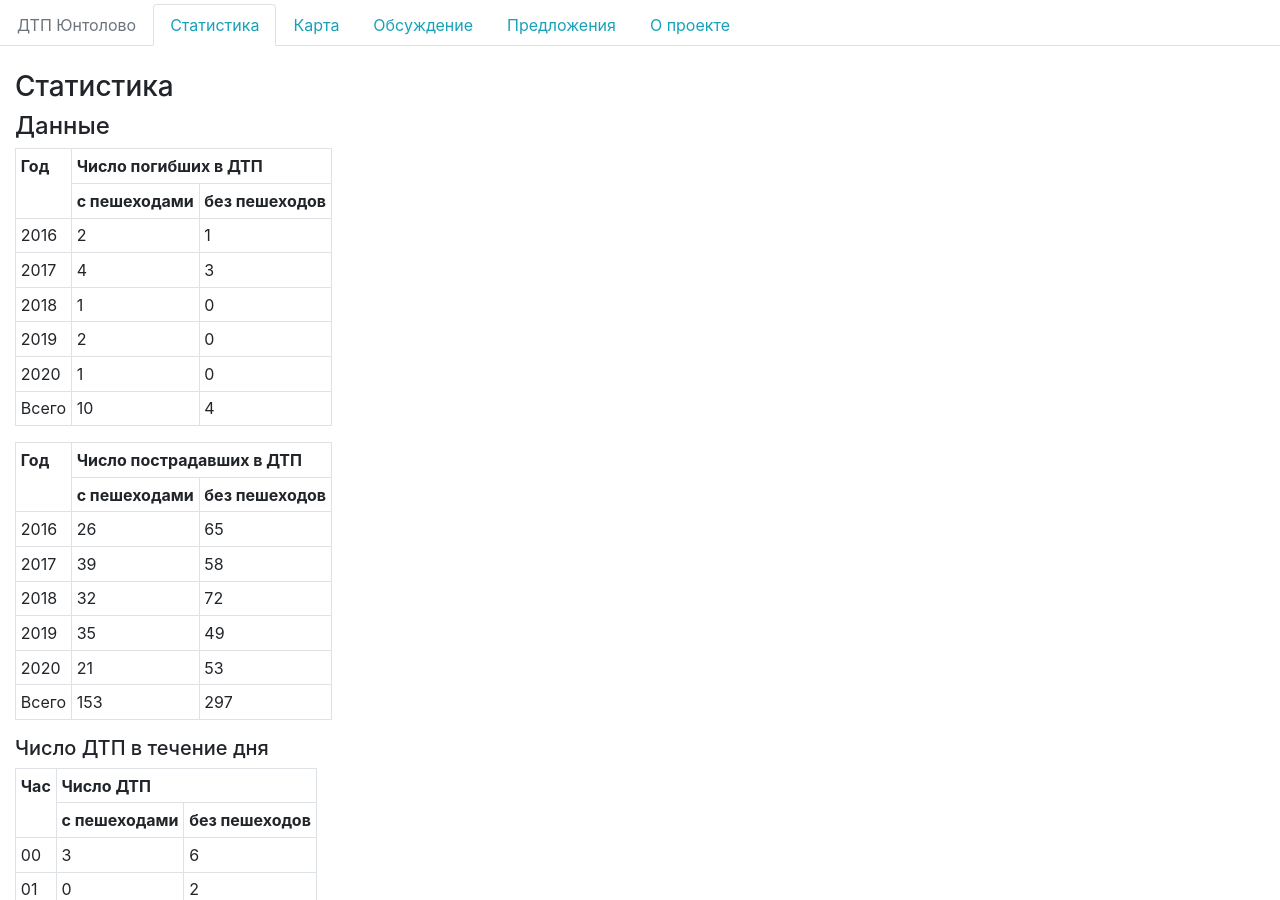
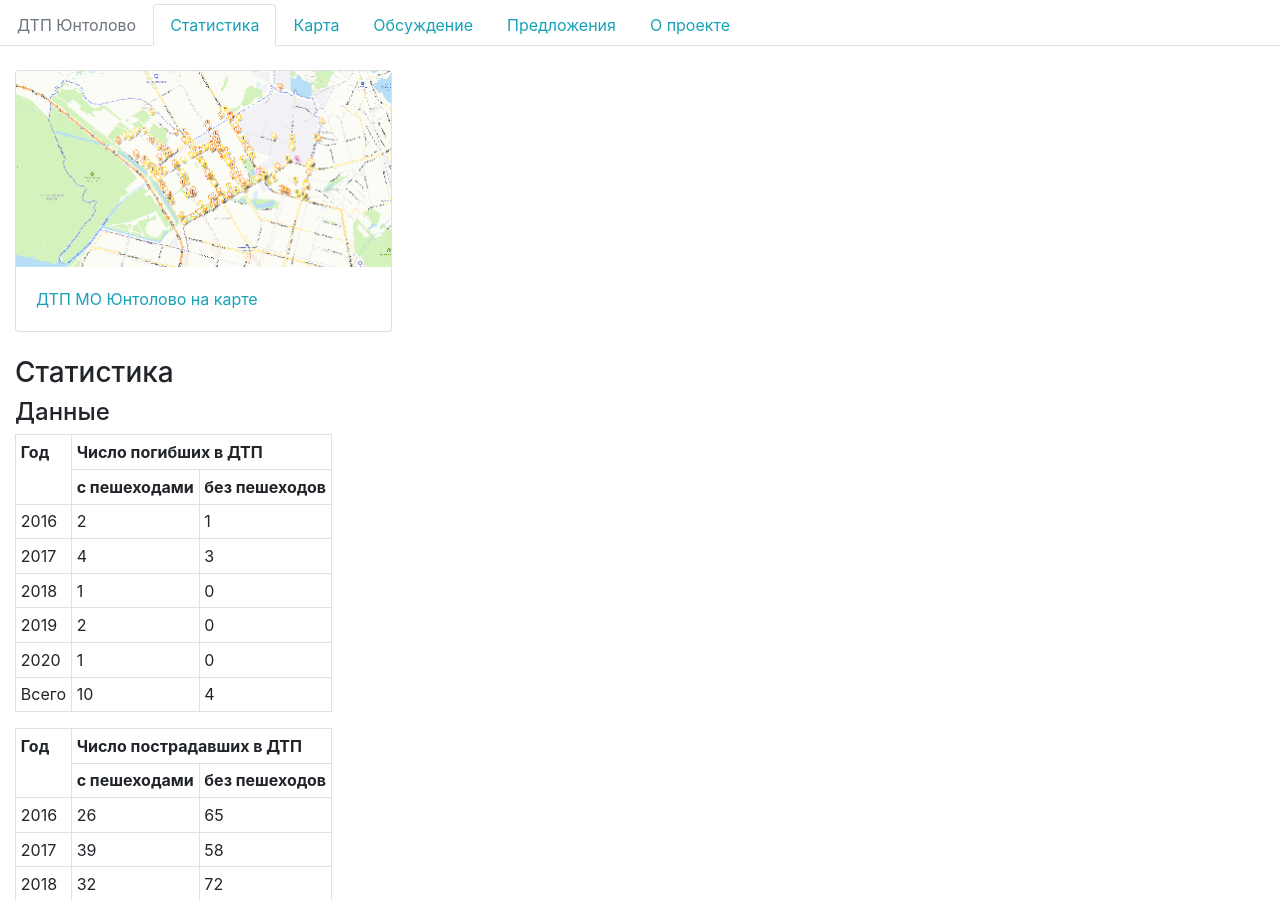
Before and after one commit to untolovo-dtp/untolovo-dtp.github.io, a Jekyll site: the page built from index.html, in a window 1280 px wide and 900 px high. Built offline with Jekyll 4.4.1, drawn with Linux system fonts in a browser that asks for light colours; a script that is not in the unit is left out.

Commit message:
og + fixes

```diff
--- a/_layouts/default.html
+++ b/_layouts/default.html
@@ -12,43 +12,27 @@
 <script>
 
 </script>
-
 {% endif %}
 
 <title>{{ page.title }}</title>
 
-{% if page.og_description %}
-<meta name="description" content="{{ page.og_description }}" />
+{% if page.description %}
+<meta name="description" content="{{ page.description }}" />
 {% endif %}
-{% if page.og_image %}
-<link rel="image_src" href="{{ page.og_image }}" />
-{% endif %}
-
-{% if page.og_title %}
-<meta property="og:title" content="{{ page.og_title }}">
-{% else %}
+<link rel="image_src" href="/og-image.png" />
 <meta property="og:title" content="{{ page.title }}">
-{% endif %}
 <meta property="og:type" content="article">
-{% if page.og_image %}
-<meta property="og:image" content="{{ page.og_image }}">
-{% endif %}
-{% if page.og_description %}
-<meta property="og:description" content="{{ page.og_description }}">
+<meta property="og:image" content="/og-image.png">
+{% if page.description %}
+<meta property="og:description" content="{{ page.description }}">
 {% endif %}
 
 <meta name="twitter:card" content="summary">
-{% if page.og_title %}
-<meta name="twitter:title" content="{{ page.og_title }}">
-{% else %}
 <meta property="og:title" content="{{ page.title }}">
+{% if page.description %}
+<meta name="twitter:description" content="{{ page.description }}">
 {% endif %}
-{% if page.og_description %}
-<meta name="twitter:description" content="{{ page.og_description }}">
-{% endif %}
-{% if page.og_image %}
-<meta name="twitter:image" content="{{ page.og_image }}">
-{% endif %}
+<meta name="twitter:image" content="/og-image.png">
 
 <meta name="author" content="Stas Raskumandrin">
 <meta name="copyright" content="Stas Raskumandrin">
--- a/index.html
+++ b/index.html
@@ -5,6 +5,15 @@ title: Статистика • ДТП МО Юнтолово в 2016-2020
 
 <div class="container-fluid">
     <br>
+    <a href="/2020/" class="text-decoration-none">
+    <div class="card" style="max-width: 377px;">
+      <img src="/card-map.png" class="card-img-top" alt="ДТП МО Юнтолово на карте">
+      <div class="card-body">
+        <p class="card-text text-info">ДТП МО Юнтолово на карте</p>
+      </div>
+    </div></a>
+    <br>
+
 <h1 class="h3">Статистика</h1>
 
 <h2 class="h4">Данные</h2>
```
Also changed, not shown: card-map.png (added), og-image.png (added).
